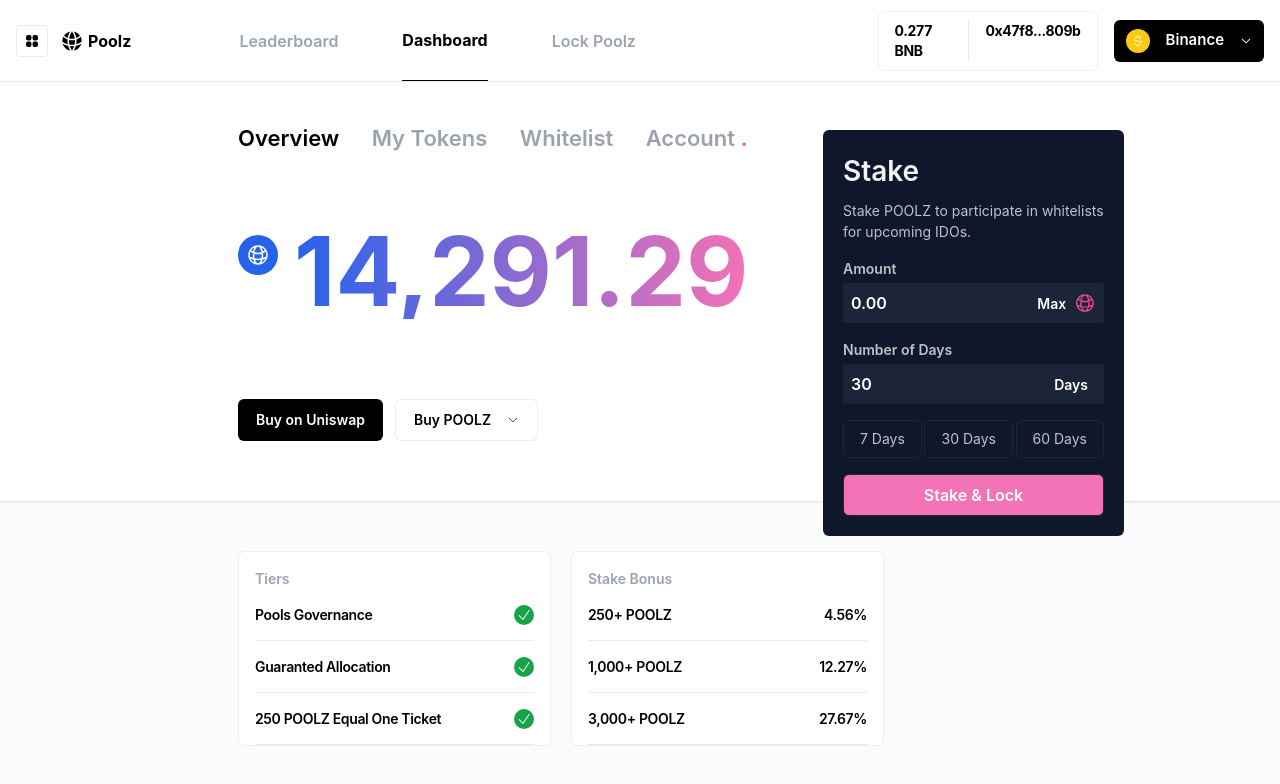
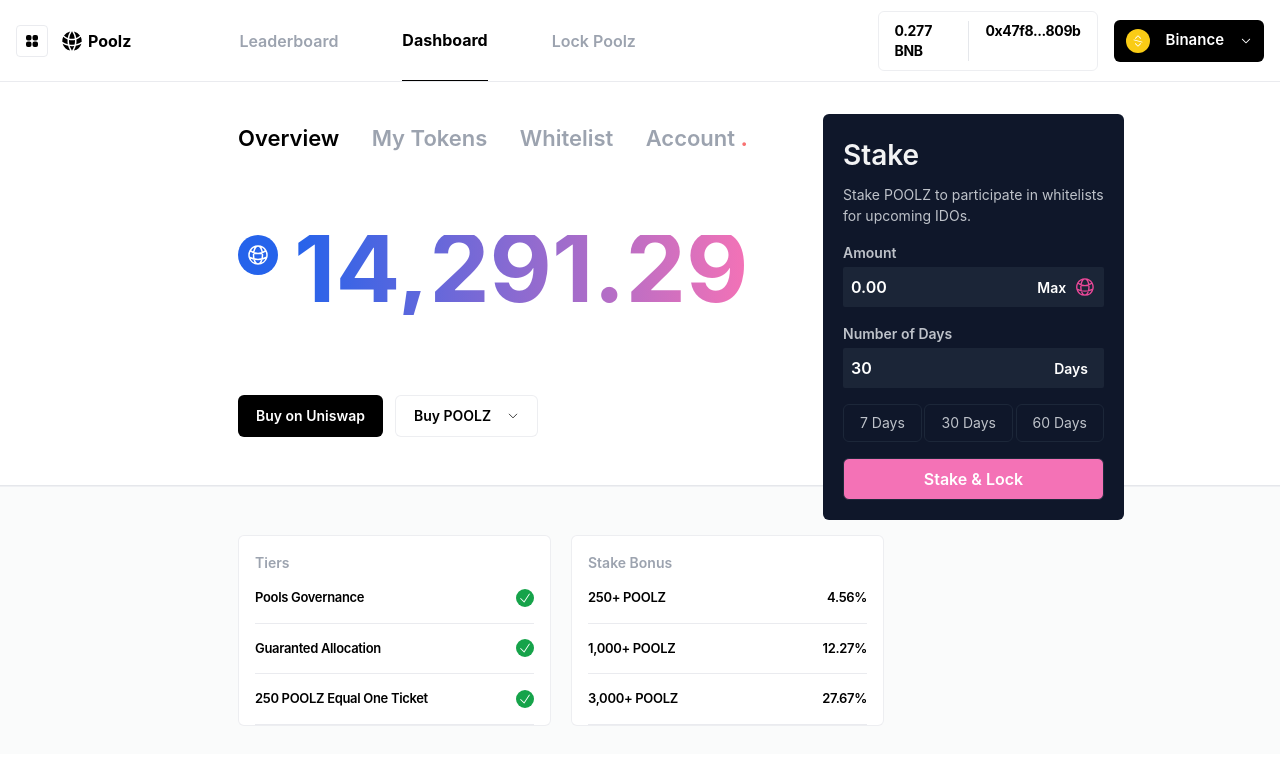
Before and after one commit to AbdullahKhan-101/Internative-project, a React (Create React App) app: page / in a window 1280 px wide. Shown: the top 784 px of the page. Built offline with nearby package versions, Linux system fonts and the light colour scheme.

Commit message:
change sizing

```diff
--- a/src/components/BonusCards.js
+++ b/src/components/BonusCards.js
@@ -9,10 +9,10 @@
   }, []);
 
   return (
-    <div className="bg-gray-50 bg-opacity-80 overflow-x-hidden">
-      <div className="px-2 md:px-4 flex">
+    <div className="overflow-x-hidden bg-gray-50 bg-opacity-80">
+      <div className="flex px-2 md:px-4">
         <div className="lg:flex-[.2]"></div>
-        <div className="lg:flex-[.6] overflow-hidden flex-[1] pt-12 pb-8 flex flex-wrap md:flex-nowrap justify-center md:justify-start">
+        <div className="lg:flex-[.6] overflow-hidden flex-[1] pt-12 pb-2 flex flex-wrap md:flex-nowrap justify-center md:justify-start">
           <div
             data-aos="fade-up"
             data-aos-delay="500"
@@ -23,22 +23,22 @@
               Tiers
             </p>
             <div className="flex justify-between items-center py-[15px] border-b-gray-200 border-b border-opacity-80">
-              <p className="font-semibold text-[14px] tracking-tight">
+              <p className="font-semibold text-[13px] tracking-tight">
                 Pools Governance
               </p>
-              <CheckIcon className="w-5 h-5 rounded-full text-white p-[2px] bg-green-600" />
+              <CheckIcon className="w-[18px] h-[18px] rounded-full text-white p-[2px] bg-green-600" />
             </div>
             <div className="flex justify-between items-center py-[15px] border-b-gray-200 border-b border-opacity-80">
-              <p className="font-semibold text-[14px] tracking-tight">
+              <p className="font-semibold text-[13px] tracking-tight">
                 Guaranted Allocation
               </p>
-              <CheckIcon className="w-5 h-5 rounded-full text-white p-[2px] bg-green-600" />
+              <CheckIcon className="w-[18px] h-[18px] rounded-full text-white p-[2px] bg-green-600" />
             </div>
             <div className="flex justify-between items-center py-[15px] border-b-gray-200 border-b border-opacity-80">
-              <p className="font-semibold text-[14px] tracking-tight">
+              <p className="font-semibold text-[13px] tracking-tight">
                 250 POOLZ Equal One Ticket
               </p>
-              <CheckIcon className="w-5 h-5 rounded-full text-white p-[2px] bg-green-600" />
+              <CheckIcon className="w-[18px] h-[18px] rounded-full text-white p-[2px] bg-green-600" />
             </div>
           </div>
           <div
@@ -51,22 +51,22 @@
               Stake Bonus
             </p>
             <div className="flex justify-between items-center py-[15px] border-b-gray-200 border-b border-opacity-80">
-              <p className="font-semibold text-[14px] tracking-tight">
+              <p className="font-semibold text-[13px] tracking-tight">
                 250+ POOLZ
               </p>
-              <p className="font-semibold text-[14px] tracking-tight">4.56%</p>
+              <p className="font-semibold text-[13px] tracking-tight">4.56%</p>
             </div>
             <div className="flex justify-between items-center py-[15px] border-b-gray-200 border-b border-opacity-80">
-              <p className="font-semibold text-[14px] tracking-tight">
+              <p className="font-semibold text-[13px] tracking-tight">
                 1,000+ POOLZ
               </p>
-              <p className="font-semibold text-[14px] tracking-tight">12.27%</p>
+              <p className="font-semibold text-[13px] tracking-tight">12.27%</p>
             </div>
             <div className="flex justify-between items-center py-[15px] border-b-gray-200 border-b border-opacity-80">
-              <p className="font-semibold text-[14px] tracking-tight">
+              <p className="font-semibold text-[13px] tracking-tight">
                 3,000+ POOLZ
               </p>
-              <p className="font-semibold text-[14px] tracking-tight">27.67%</p>
+              <p className="font-semibold text-[13px] tracking-tight">27.67%</p>
             </div>
           </div>
         </div>
--- a/src/components/Hero.js
+++ b/src/components/Hero.js
@@ -11,7 +11,7 @@
 
   return (
     <>
-      <div className="px-2 md:px-4 flex">
+      <div className="flex px-2 md:px-4">
         <div className="lg:flex-[.2]"></div>
         <div className="lg:flex-[.6] flex-[1] py-10 md:py-10 relative">
           {/* headings */}
@@ -31,7 +31,7 @@
               Whitelist
             </h1>
             <h1 className="font-[600] text-[18px] md:text-[22px] text-gray-400">
-              Account <span className="text-red-400 font-bold">.</span>
+              Account <span className="font-bold text-red-400">.</span>
             </h1>
           </div>
           {/* count */}
@@ -39,11 +39,11 @@
             data-aos="fade-up"
             data-aos-delay="300"
             data-aos-duration="1000"
-            className="my-12 md:my-20 flex justify-center md:justify-start overflow-hidden"
+            className="flex justify-center my-12 overflow-hidden md:my-20 md:justify-start"
           >
             <div className="flex">
               <GlobeAltIcon className="md:h-10 h-9 md:w-10 w-9 md:p-2 p-[7px] mr-2 sm:mr-4 bg-blue-600 rounded-full text-white" />
-              <h1 className="lg:text-8xl md:text-7xl text-6xl -mt-3 font-bold text-transparent bg-clip-text bg-gradient-to-r from-blue-600 to-pink-400">
+              <h1 className="text-6xl font-bold text-transparent md:-mt-4 lg:text-8xl md:text-7xl bg-clip-text bg-gradient-to-r from-blue-600 to-pink-400">
                 14,291.29
               </h1>
             </div>
@@ -53,7 +53,7 @@
             data-aos="fade-up"
             data-aos-delay="400"
             data-aos-duration="1000"
-            className="flex flex-wrap mb-10 lg:mb-5 md:justify-start justify-evenly max-w-[400px] mx-auto md:mx-0"
+            className="flex flex-wrap mb-10 lg:mb-2 md:justify-start justify-evenly max-w-[400px] mx-auto md:mx-0"
           >
             <button className="bg-black mr-3 py-[10px] px-[18px] outline-none border-none text-sm font-semibold text-white rounded-md">
               Buy on Uniswap
@@ -68,7 +68,7 @@
             data-aos="fade-left"
             data-aos-delay="600"
             data-aos-duration="1000"
-            className="card_container flex justify-center overflow-hidden"
+            className="flex justify-center overflow-hidden card_container"
           >
             <div className="bg-slate-900 text-white p-5 max-w-[301px] rounded-md">
               <h1 className="text-[28px] font-semibold opacity-95">Stake</h1>
@@ -78,19 +78,19 @@
               <p className="text-gray-300 opacity-90 text-[14px] font-semibold mb-1 mt-4">
                 Amount
               </p>
-              <div className="flex items-center bg-slate-800 bg-opacity-80 rounded-sm p-2">
+              <div className="flex items-center p-2 rounded-sm bg-slate-800 bg-opacity-80">
                 <input
                   type="text"
                   value="0.00"
                   className="bg-transparent outline-none border-none font-semibold w-[80%] mr-2"
                 />
                 <span className="text-[14px] font-semibold mr-2">Max</span>
-                <GlobeAltIcon className="h-6 w-6  text-pink-500" />
+                <GlobeAltIcon className="w-6 h-6 text-pink-500" />
               </div>
               <p className="text-gray-300 opacity-90 text-[14px] font-semibold mb-1 mt-4">
                 Number of Days
               </p>
-              <div className="flex items-center bg-slate-800 bg-opacity-80 rounded-sm p-2">
+              <div className="flex items-center p-2 rounded-sm bg-slate-800 bg-opacity-80">
                 <input
                   type="text"
                   value="30"
@@ -99,18 +99,18 @@
                 <span className="text-[14px] font-semibold mr-2">Days</span>
               </div>
               {/* card buttons */}
-              <div className="my-4 flex justify-between items-center">
-                <button className="p-2 text-sm px-4 text-gray-300 opacity-90 rounded-md border border-slate-800">
+              <div className="flex items-center justify-between my-4">
+                <button className="p-2 px-4 text-sm text-gray-300 border rounded-md opacity-90 border-slate-800">
                   7 Days
                 </button>
-                <button className="p-2 text-sm px-4 text-gray-300 opacity-90 rounded-md border border-slate-800">
+                <button className="p-2 px-4 text-sm text-gray-300 border rounded-md opacity-90 border-slate-800">
                   30 Days
                 </button>
-                <button className="p-2 text-sm px-4 text-gray-300 opacity-90 rounded-md border border-slate-800">
+                <button className="p-2 px-4 text-sm text-gray-300 border rounded-md opacity-90 border-slate-800">
                   60 Days
                 </button>
               </div>
-              <button className="p-2 px-4 font-semibold rounded-md border border-slate-800 w-full  bg-pink-400">
+              <button className="w-full p-2 px-4 font-semibold bg-pink-400 border rounded-md border-slate-800">
                 Stake & Lock
               </button>
             </div>
@@ -123,7 +123,7 @@
         // data-aos="fade-left"
         // data-aos-delay="600"
         // data-aos-duration="1000"
-        className="border-b-gray-200 border-b border-opacity-60"
+        className="border-b border-b-gray-200 border-opacity-60"
       />
     </>
   );
```
